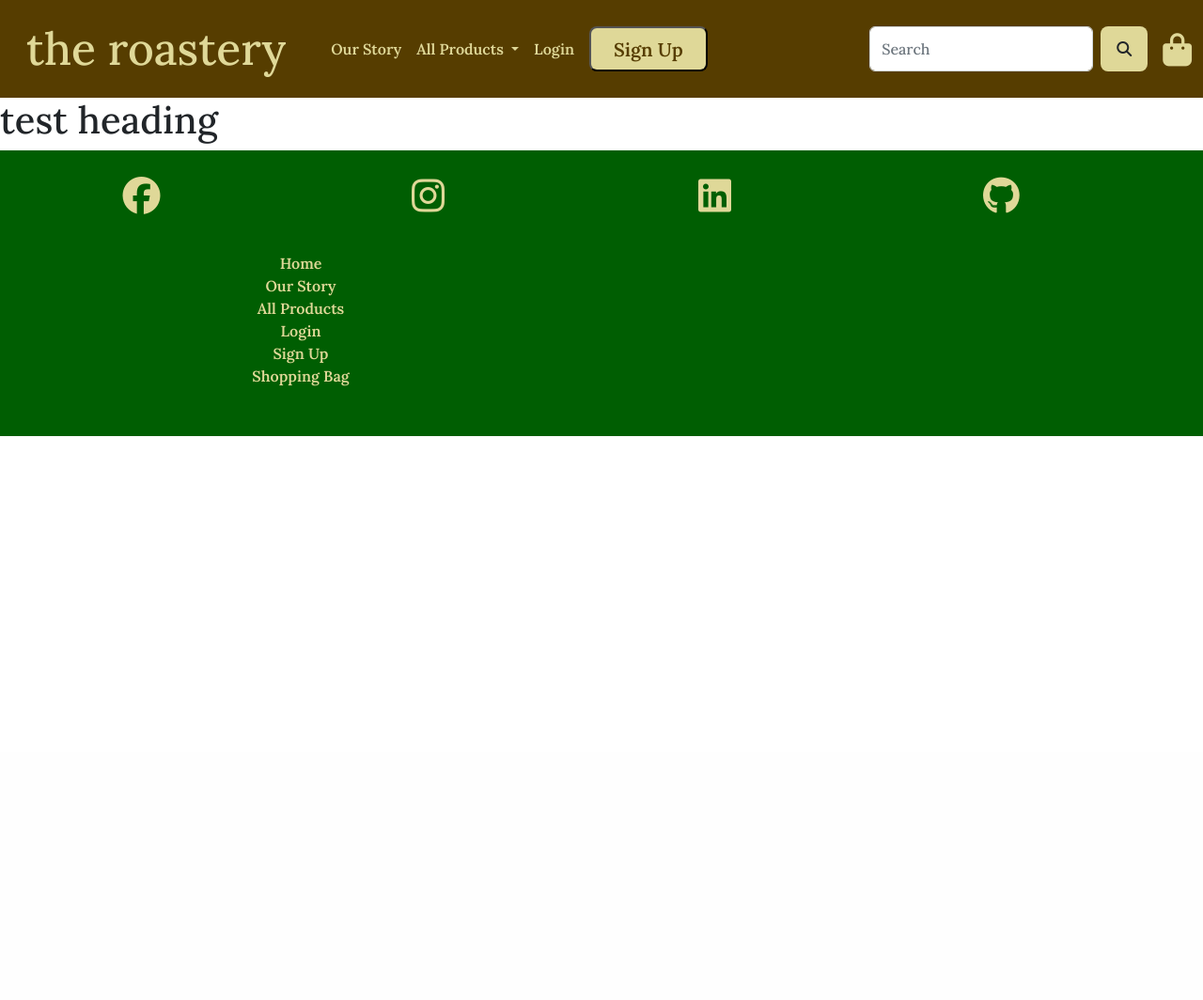
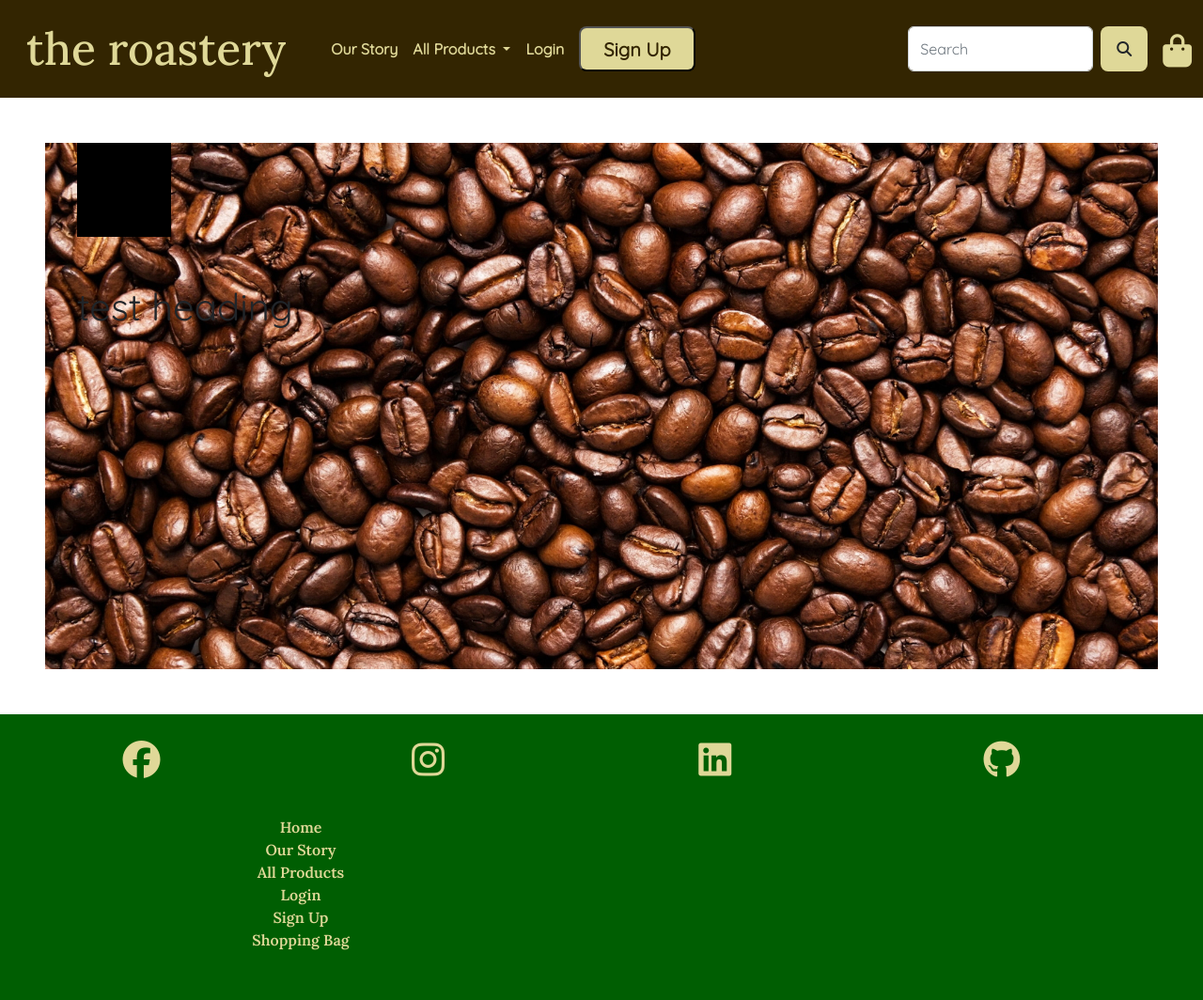
Before and after one commit to Grawnya/the-roastery-ecommerce-store, a Django app: page / in a window 1280 px wide. Shown: the whole page at 94% size. Before the commit the page ends 464 px from the top, so only its background shows below. Run offline with Django 3.2, Linux system fonts and the light colour scheme; some libraries are stand-ins or nearby versions.

Commit message:
add secondary font to base.html

```diff
--- a/home/templates/home/index.html
+++ b/home/templates/home/index.html
@@ -3,16 +3,14 @@
 {% load static %}
 
 {% block content %}
-<!DOCTYPE html>
-<html lang="en">
-<head>
-    <meta charset="UTF-8">
-    <meta http-equiv="X-UA-Compatible" content="IE=edge">
-    <meta name="viewport" content="width=device-width, initial-scale=1.0">
-    <title>Document</title>
-</head>
-<body>
-    <h1>test heading</h1>
-</body>
-</html>
+<div id="main-content">
+    <div class="container">
+        <svg>
+            <rect class="fancy-rectangle" width="100" height="100" />
+        </svg>
+        <h1>test heading</h1>
+
+    </div>
+</div>
+
 {% endblock %}
--- a/static/css/base.css
+++ b/static/css/base.css
@@ -1,14 +1,17 @@
 :root {
     --forest-green: #005E02;
-    --coffee: #563D00;
+    --coffee: #332501;
     --orange: #D98200;
     --beige: #DFD898;
     --white: #ffffff;
 }
 
 body {
-    font-family: 'lora';
+    font-family: 'quicksand';
+    background-color: var(--white);
 }
+
+/* navbar */
 
 #the-roastery-logo {
     font-size: 1.5rem;
@@ -16,7 +19,9 @@ body {
     padding-right: 1rem;
     color: var(--beige);
     height: 3rem;
+    font-family: 'lora';
 }
+
 .navbar {
     background-color: var(--coffee);
 
@@ -96,6 +101,15 @@ body {
     color: var(--orange);
 }
 
+/* main content */
+
+#main-content {
+    background-image: url('/../media/coffee-home.jpg');
+    background-size: cover;
+    height: 70vh;
+    margin: 3rem;
+}
+
 /* footer */
 
 footer {
--- a/templates/base.html
+++ b/templates/base.html
@@ -16,6 +16,10 @@
     <link rel="preconnect" href="https://fonts.googleapis.com">
     <link rel="preconnect" href="https://fonts.gstatic.com" crossorigin>
     <link href="https://fonts.googleapis.com/css2?family=Lora:wght@500;600&display=swap" rel="stylesheet">
+
+    <link rel="preconnect" href="https://fonts.googleapis.com">
+    <link rel="preconnect" href="https://fonts.gstatic.com" crossorigin>
+    <link href="https://fonts.googleapis.com/css2?family=Quicksand&display=swap" rel="stylesheet">
 
     <!-- custom stylesheet -->
     <link rel="stylesheet" href="{% static 'css/base.css' %}">
```
Also changed, not shown: media/coffee-home.jpg (added).
